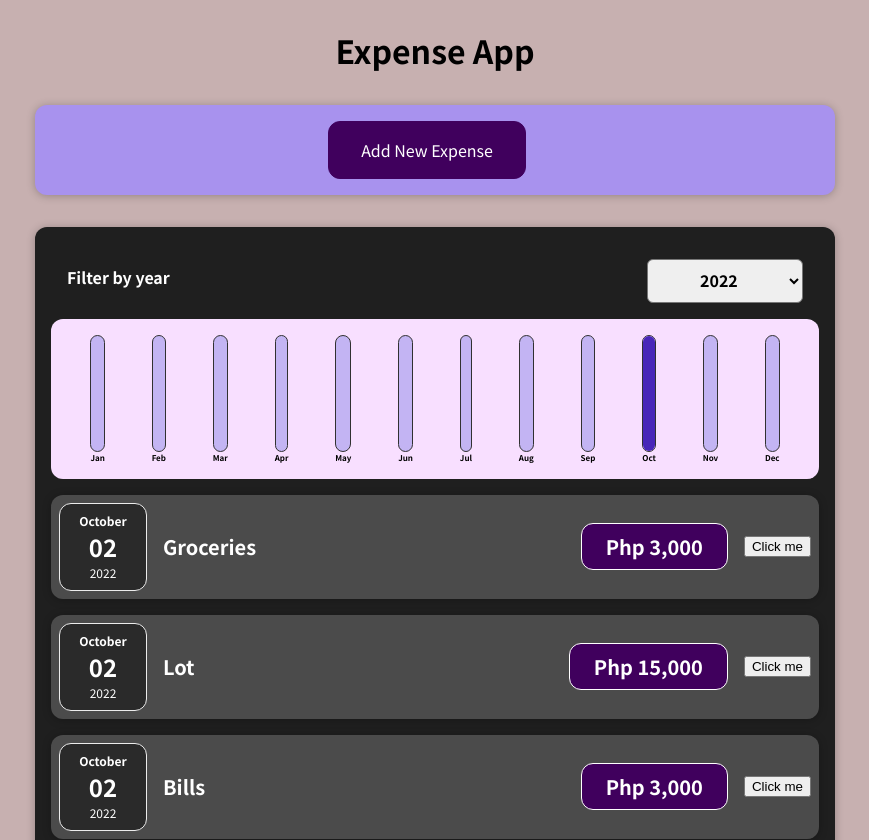
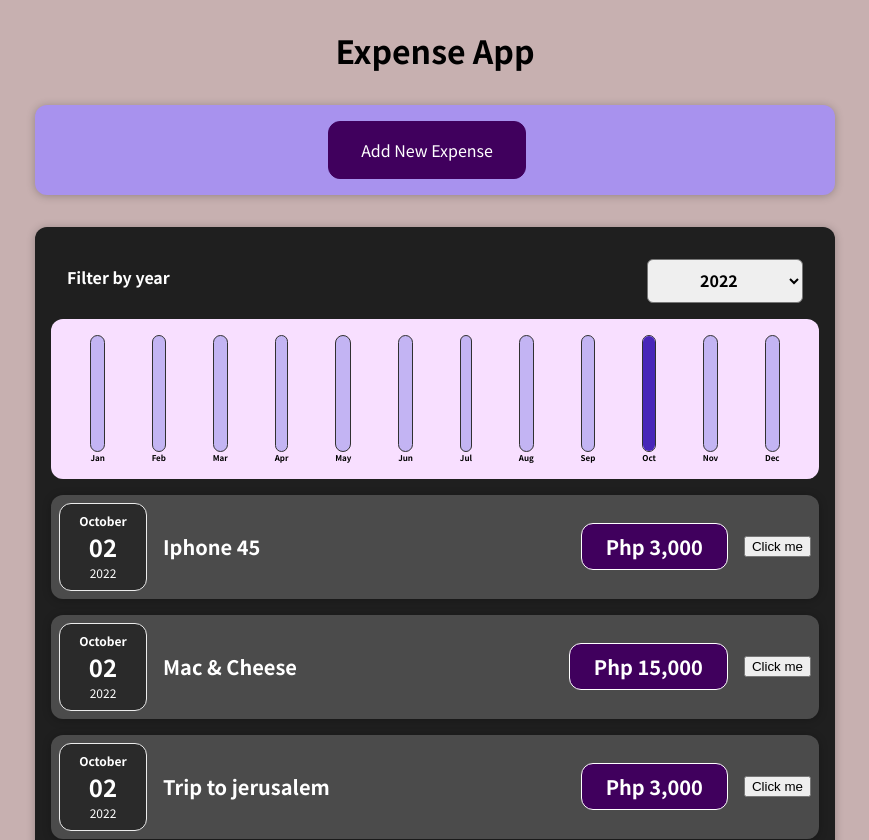
Before and after one commit to angielynr/01-starting-setup, a React (Create React App) app: page / in a window 1280 px wide. Shown: the top 840 px of the page, without its empty margins (205-1074 px from the left). Built offline with nearby package versions, Linux system fonts and the light colour scheme.

Commit message:
Fixed folders and imports

```diff
--- a/src/App.js
+++ b/src/App.js
@@ -1,24 +1,24 @@
 import { useState } from "react";
-import Expenses from "./components/Expenses/Expenses";
 import NewExpense from "./components/NewExpenses/NewExpense";
+import Expenses from "./components/Expenses/Expenses/Expenses";
 import Counter from "./components/Counter/Counter";
 
 const initialExpenses = [
   {
     id: "e1",
-    title: "Groceries",
+    title: "Iphone 45",
     amount: 3000,
     date: new Date(2022, 9, 2),
   },
   {
     id: "e2",
-    title: "Lot",
+    title: "Mac & Cheese",
     amount: 15000,
     date: new Date(2022, 9, 2),
   },
   {
     id: "e3",
-    title: "Bills",
+    title: "Trip to jerusalem",
     amount: 3000,
     date: new Date(2022, 9, 2),
   },
--- a/src/components/Expenses/ExpenseItem.js
+++ b/src/components/Expenses/ExpenseItem/ExpenseItem.js
@@ -1,7 +1,7 @@
 import React, { useState } from "react"; //hooks
 import "./ExpenseItem.css";
-import ExpenseDate from "./ExpenseDate";
-import Card from "../UI/Card";
+import ExpenseDate from "../ExpendeDate/ExpenseDate";
+import Card from "../../UI/Card";
 
 const ExpenseItem = (data) => {
   //declared inside main function, not on nested
--- a/src/components/Expenses/ExpensesChart.js
+++ b/src/components/Expenses/ExpensesChart/ExpensesChart.js
@@ -1,5 +1,5 @@
 import React from "react";
-import Chart from "../Chart/Chart";
+import Chart from "../../Chart/Chart";
 
 const ExpensesChart = (data) => {
   const chartDataPoints = [
--- a/src/components/Expenses/ExpensesList.js
+++ b/src/components/Expenses/ExpensesList/ExpensesList.js
@@ -1,6 +1,6 @@
 import React from "react";
 import "./ExpensesList.css";
-import ExpenseItem from "./ExpenseItem";
+import ExpenseItem from "../ExpenseItem/ExpenseItem";
 
 const ExpensesList = (data) => {
   if (data.items.length === 0) {
```
Also changed, not shown: src/components/Expenses/Expenses/Expenses.js (renamed from src/components/Expenses/Expenses.js, +4 -4 lines), src/components/Expenses/ExpendeDate/ExpenseDate.css (renamed from src/components/Expenses/ExpenseDate.css), src/components/Expenses/ExpendeDate/ExpenseDate.js (renamed from src/components/Expenses/ExpenseDate.js), src/components/Expenses/ExpenseItem/ExpenseItem.css (renamed from src/components/Expenses/ExpenseItem.css), src/components/Expenses/Expenses/Expenses.css (renamed from src/components/Expenses/Expenses.css), src/components/Expenses/ExpensesFilter/ExpensesFilter.css (renamed from src/components/Expenses/ExpensesFilter.css), src/components/Expenses/ExpensesFilter/ExpensesFilter.js (renamed from src/components/Expenses/ExpensesFilter.js), src/components/Expenses/ExpensesList/ExpensesList.css (renamed from src/components/Expenses/ExpensesList.css), 1 other file (tests, documents, lock files or other folders).
